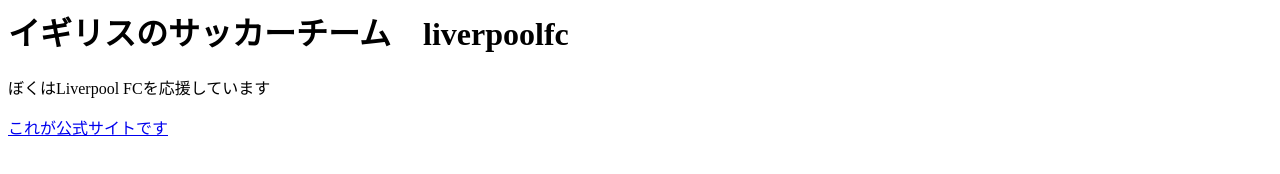
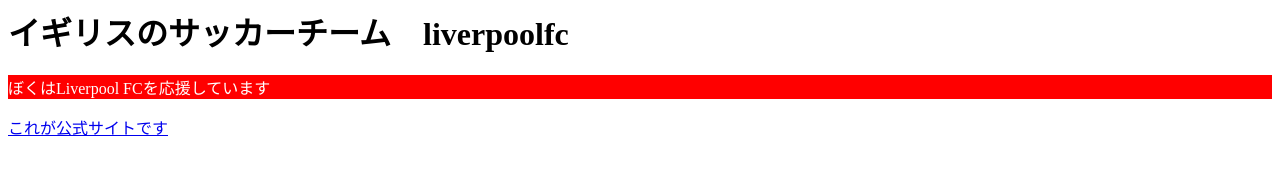
Before and after one commit to liverbirdk/2019-417, a plain HTML site: page index.html in a window 1280 px wide. Drawn offline with Linux system fonts and the light colour scheme.

Commit message:
HTMLを追加

```diff
--- a/index.html
+++ b/index.html
@@ -5,8 +5,8 @@
     <body>
         <h1>イギリスのサッカーチーム　liverpoolfc</h1>
         <style>
-        h{color:red;
-           background:black;
+        p{color:white;
+           background:red;
            }
            </style>
         <p>ぼくはLiverpool FCを応援しています</p>
```
